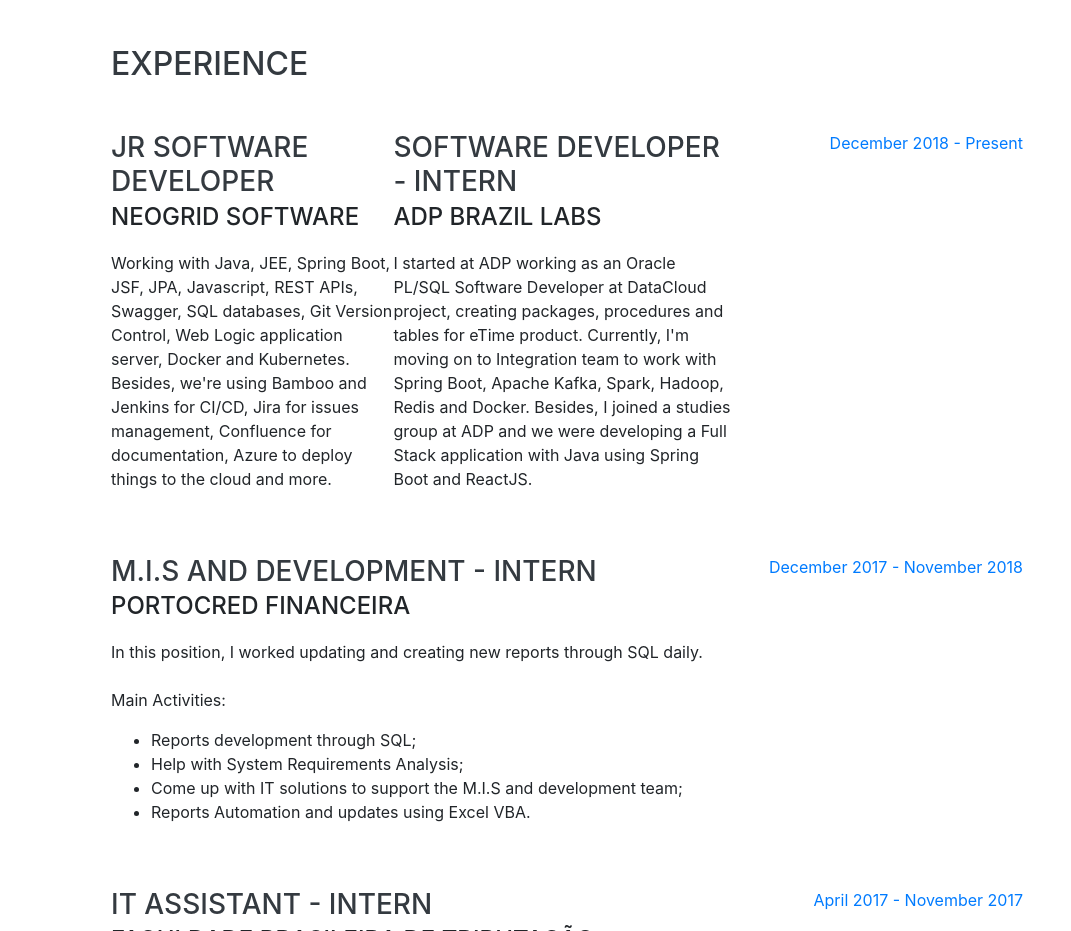
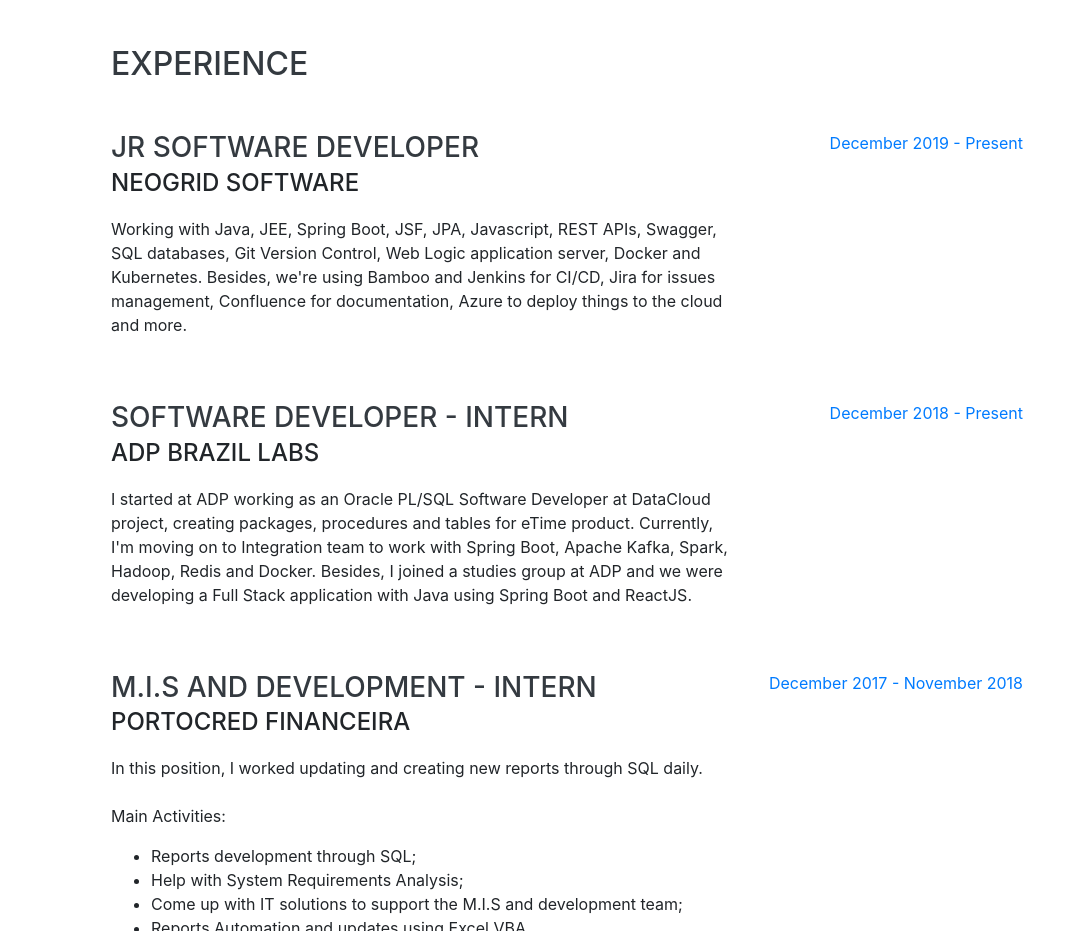
Before and after one commit to vitorgsevero/myPortfolio, a website with bundled scripts: page index.html in a window 1280 px wide. Shown: the part 804-1735 px from the top of the page, without its empty margins (209-1280 px from the left). Built offline with nearby package versions, Linux system fonts and the light colour scheme; files whose address does not match are found by name; a web font is replaced by a local one.

Commit message:
Update index.html

```diff
--- a/index.html
+++ b/index.html
@@ -112,12 +112,18 @@
       <div class="w-100">
         <h2 class="mb-5">Experience</h2>
 
-        <div class="resume-item d-flex flex-column flex-md-row justify-content-between mb-5">
-       <div class="resume-content">
+      <div class="resume-item d-flex flex-column flex-md-row justify-content-between mb-5">
+         <div class="resume-content">
             <h3 class="mb-0">Jr Software Developer </h3>
             <div class="subheading mb-3">Neogrid Software</div>
             <p>Working with Java, JEE, Spring Boot, JSF, JPA, Javascript, REST APIs, Swagger, SQL databases, Git Version Control, Web Logic application server, Docker and Kubernetes. Besides, we're using Bamboo and Jenkins for CI/CD, Jira for issues management, Confluence for documentation, Azure to deploy things to the cloud and more.</p>
           </div>
+          <div class="resume-date text-md-right">
+            <span class="text-primary">December 2019 - Present</span>
+          </div>
+        </div>
+
+        <div class="resume-item d-flex flex-column flex-md-row justify-content-between mb-5">
           <div class="resume-content">
             <h3 class="mb-0">Software Developer - Intern</h3>
             <div class="subheading mb-3">ADP Brazil Labs</div>
```
